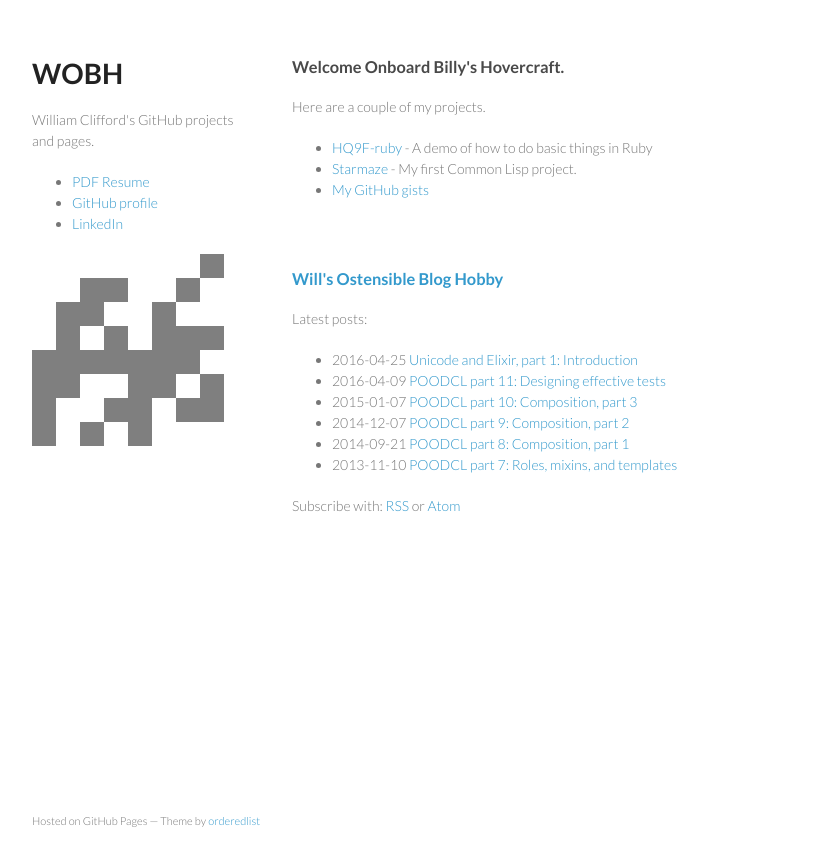
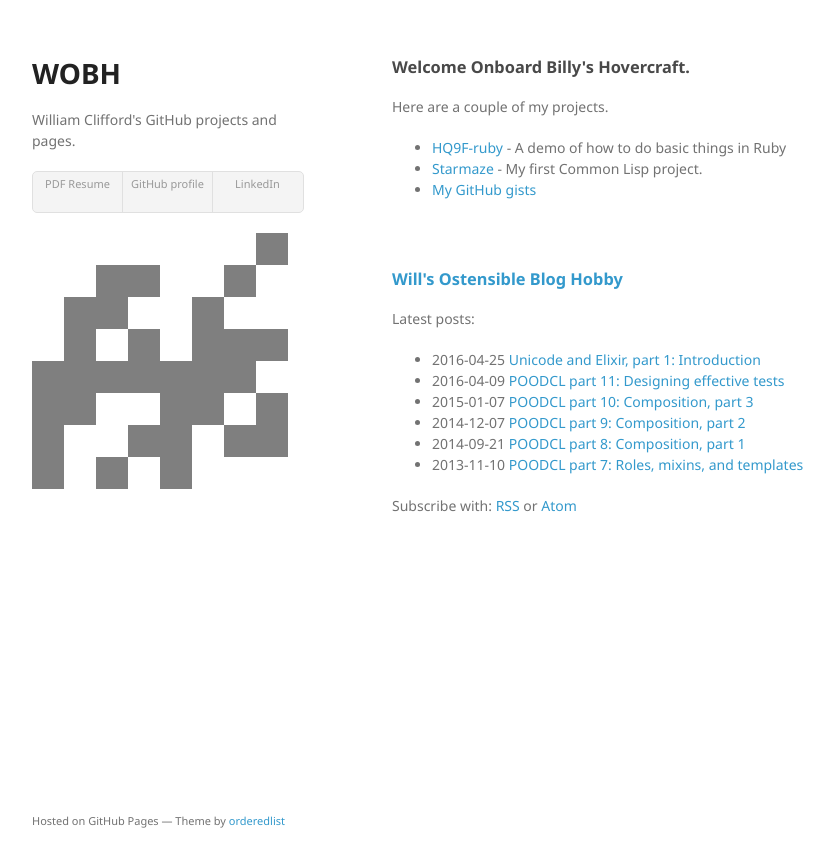
Before and after one commit to wobh/wobh.github.io, a Jekyll site: the page built from index.html, in a window 1280 px wide. Shown: the top 867 px of the page, without its empty margins (178-1012 px from the left). Built offline with Jekyll 4.4.1, drawn with Linux system fonts in a browser that asks for light colours.

Commit message:
WIP: update stylesheet

```diff
--- a/stylesheets/styles.css
+++ b/stylesheets/styles.css
@@ -1,10 +1,11 @@
-@import url(https://fonts.googleapis.com/css?family=Lato:300italic,700italic,300,700);
+@import url(https://fonts.googleapis.com/css?family=Noto+Sans:400,400italic,700italic,700);
 
 body {
+  background-color: #fff;
   padding:50px;
-  font:14px/1.5 Lato, "Helvetica Neue", Helvetica, Arial, sans-serif;
-  color:#777;
-  font-weight:300;
+  font: 14px/1.5 "Noto Sans", "Helvetica Neue", Helvetica, Arial, sans-serif;
+  color:#727272;
+  font-weight:400;
 }
 
 h1, h2, h3, h4, h5, h6 {
@@ -34,15 +35,22 @@ h3, h4, h5, h6 {
 
 a {
   color:#39c;
-/*  font-weight:400; */
   text-decoration:none;
+}
+
+a:hover {
+  color:#069;
 }
 
 a small {
   font-size:11px;
   color:#777;
-  margin-top:-0.6em;
+  margin-top:-0.3em;
   display:block;
+}
+
+a:hover small {
+  color:#777;
 }
 
 .wrapper {
@@ -58,7 +66,7 @@ blockquote {
 }
 
 code, pre {
-  font-family:Monaco, Bitstream Vera Sans Mono, Lucida Console, Terminal;
+  font-family:Monaco, Bitstream Vera Sans Mono, Lucida Console, Terminal, Consolas, Liberation Mono, DejaVu Sans Mono, Courier New, monospace;
   color:#333;
   font-size:12px;
 }
@@ -96,45 +104,35 @@ img {
 }
 
 header {
-  width:216px;
+  width:270px;
   float:left;
   position:fixed;
+  -webkit-font-smoothing:subpixel-antialiased;
 }
-
-strong {
-  color:#222;
-  font-weight:700;
-}
-
-/* [wc 2013-02-28 17:03 -0800] These are used for the download buttons on the minimal setup page, which isn't useful if you don't need buttons here.
 
 header ul {
   list-style:none;
   height:40px;
-
   padding:0;
-
-  background: #eee;
-  background: -moz-linear-gradient(top, #f8f8f8 0%, #dddddd 100%);
-  background: -webkit-gradient(linear, left top, left bottom, color-stop(0%,#f8f8f8), color-stop(100%,#dddddd));
-  background: -webkit-linear-gradient(top, #f8f8f8 0%,#dddddd 100%);
-  background: -o-linear-gradient(top, #f8f8f8 0%,#dddddd 100%);
-  background: -ms-linear-gradient(top, #f8f8f8 0%,#dddddd 100%);
-  background: linear-gradient(top, #f8f8f8 0%,#dddddd 100%);
-
+  background: #f4f4f4;
   border-radius:5px;
-  border:1px solid #d2d2d2;
-  box-shadow:inset #fff 0 1px 0, inset rgba(0,0,0,0.03) 0 -1px 0;
+  border:1px solid #e0e0e0;
   width:270px;
 }
-
-
 
 header li {
   width:89px;
   float:left;
-  border-right:1px solid #d2d2d2;
+  border-right:1px solid #e0e0e0;
   height:40px;
+}
+
+header li:first-child a {
+  border-radius:5px 0 0 5px;
+}
+
+header li:last-child a {
+  border-radius:0 5px 5px 0;
 }
 
 header ul a {
@@ -144,13 +142,20 @@ header ul a {
   display:block;
   text-align:center;
   padding-top:6px;
-  height:40px;
+  height:34px;
 }
 
+header ul a:hover {
+  color:#999;
+}
 
-header ul li + li {
-  width:88px;
-  border-left:1px solid #fff;
+header ul a:active {
+  background-color:#f0f0f0;
+}
+
+strong {
+  color:#222;
+  font-weight:700;
 }
 
 header ul li + li + li {
@@ -163,10 +168,9 @@ header ul a strong {
   display:block;
   color:#222;
 }
-*/
 
 section {
-  width:600px;
+  width:500px;
   float:right;
   padding-bottom:50px;
 }
@@ -183,10 +187,11 @@ hr {
 }
 
 footer {
-  width:216xspx;
+  width:270px;
   float:left;
   position:fixed;
   bottom:50px;
+  -webkit-font-smoothing:subpixel-antialiased;
 }
 
 @media print, screen and (max-width: 960px) {
@@ -248,7 +253,11 @@ footer {
   }
 
   header ul {
-    display:none;
+    width:99%;
+  }
+
+  header li, header ul li + li + li {
+    width:33%;
   }
 }
 
@@ -259,8 +268,3 @@ footer {
     color:#444;
   }
 }
-
-.avatar {
-    height: 192px;
-    width: 192px;
-}
```
